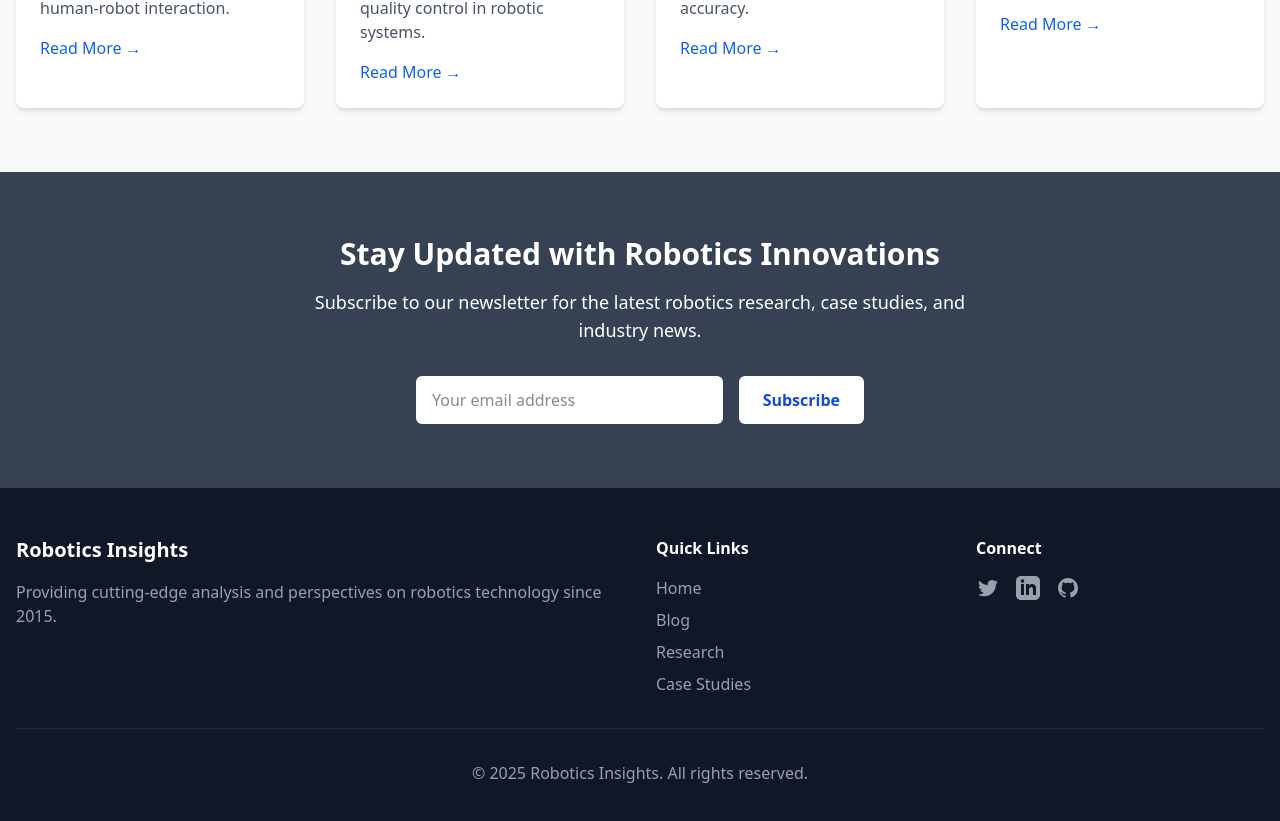
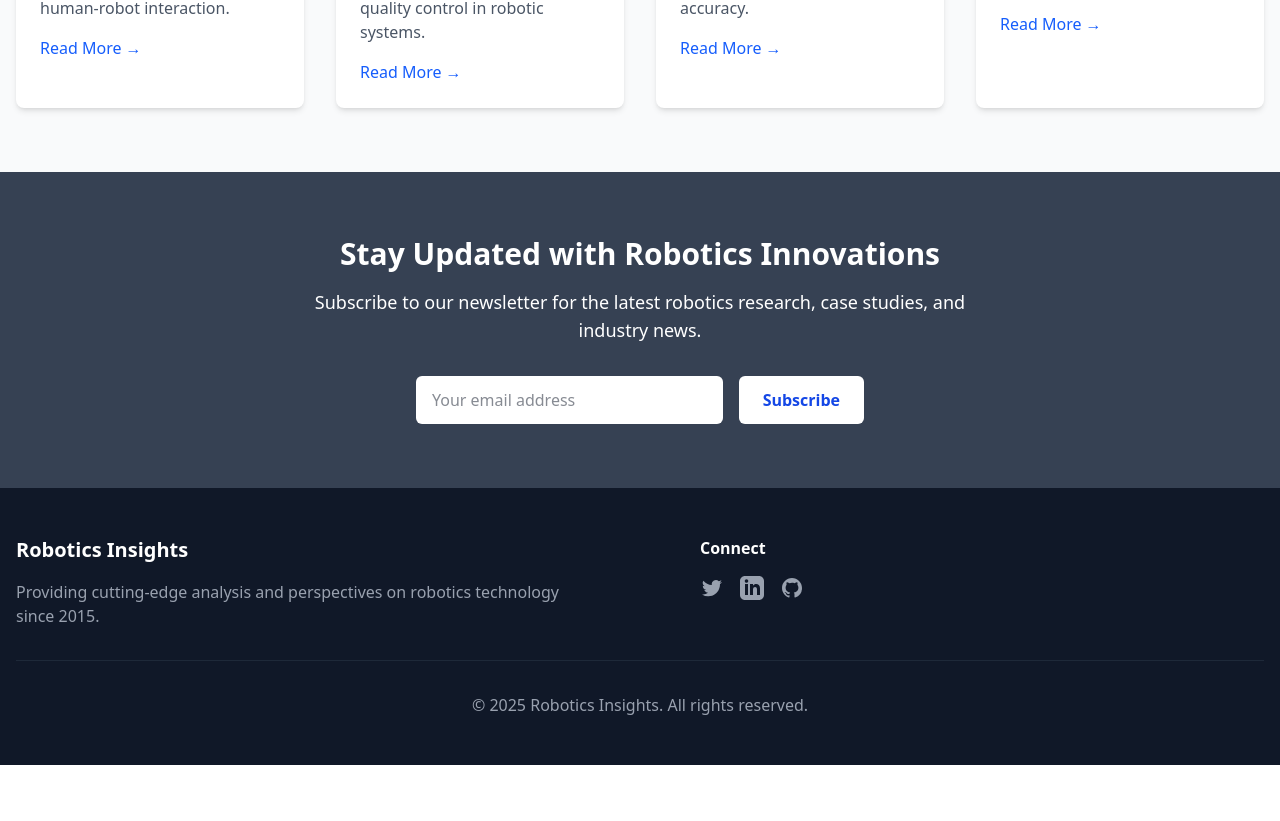
Before and after one commit to Amit-Kumar22/hiprotech, a Next.js app: page /pages/blog in a window 1280 px wide. Shown: the part 1189-2010 px from the top of the page. After the commit the page ends 1954 px from the top, so only its background shows below. Built offline with nearby package versions, Linux system fonts and the light colour scheme.

Commit message:
WIP: local changes before merging aachal_hipro into main

```diff
--- a/src/app/pages/about/page.js
+++ b/src/app/pages/about/page.js
@@ -185,12 +185,6 @@ function AboutUs() {
       <footer className="bg-gradient-to-r from-gray-800 via-gray-700 to-gray-600 text-gray-100 py-8 px-4 mt-12">
         <div className="max-w-7xl mx-auto flex flex-col md:flex-row items-center justify-between gap-4">
           <div className="text-lg font-semibold tracking-wide">© {new Date().getFullYear()} Hyprotech Technologies. All rights reserved.</div>
-          <div className="flex space-x-6 text-sm">
-            <a href="/" className="hover:underline">Home</a>
-            <a href="/pages/about" className="hover:underline">About</a>
-            <a href="/contact" className="hover:underline">Contact</a>
-            <a href="/privacy" className="hover:underline">Privacy Policy</a>
-          </div>
         </div>
       </footer>
     </div>
--- a/src/app/pages/blog/page.js
+++ b/src/app/pages/blog/page.js
@@ -232,21 +232,12 @@ export default function Page() {
         {/* Footer */}
         <footer className="bg-gray-900 text-white py-12">
           <div className="container mx-auto px-4">
-            <div className="grid grid-cols-1 md:grid-cols-4 gap-8">
+            <div className="grid grid-cols-1 md:grid-cols-4 gap-30">
               <div className="md:col-span-2">
                 <h3 className="text-xl font-bold mb-4">Robotics Insights</h3>
                 <p className="text-gray-400">
                   Providing cutting-edge analysis and perspectives on robotics technology since 2015.
                 </p>
-              </div>
-              <div>
-                <h4 className="font-semibold mb-4">Quick Links</h4>
-                <ul className="space-y-2">
-                  <li><a href="#" className="text-gray-400 hover:text-white transition">Home</a></li>
-                  <li><a href="#" className="text-gray-400 hover:text-white transition">Blog</a></li>
-                  <li><a href="#" className="text-gray-400 hover:text-white transition">Research</a></li>
-                  <li><a href="#" className="text-gray-400 hover:text-white transition">Case Studies</a></li>
-                </ul>
               </div>
               <div>
                 <h4 className="font-semibold mb-4">Connect</h4>
--- a/src/app/pages/career/page.js
+++ b/src/app/pages/career/page.js
@@ -227,9 +227,11 @@ export default function Page() {
               ) : filteredJobs.length > 0 ? (
                 <div className="space-y-4">
                   {filteredJobs.map(job => (
-                    <div className="bg-gradient-to-br from-gray-200 via-gray-300 to-gray-400 p-6 rounded-2xl border border-gray-300 shadow-md hover:shadow-xl transition-shadow duration-300">
+                    <div
+                      key={job.id}
+                      className="bg-gradient-to-br from-gray-200 via-gray-300 to-gray-400 p-6 rounded-2xl border border-gray-300 shadow-md hover:shadow-xl transition-shadow duration-300"
+                    >
                       <JobCard
-                        key={job.id}
                         job={job}
                         onApply={() => handleApply(job)}
                       />
```
